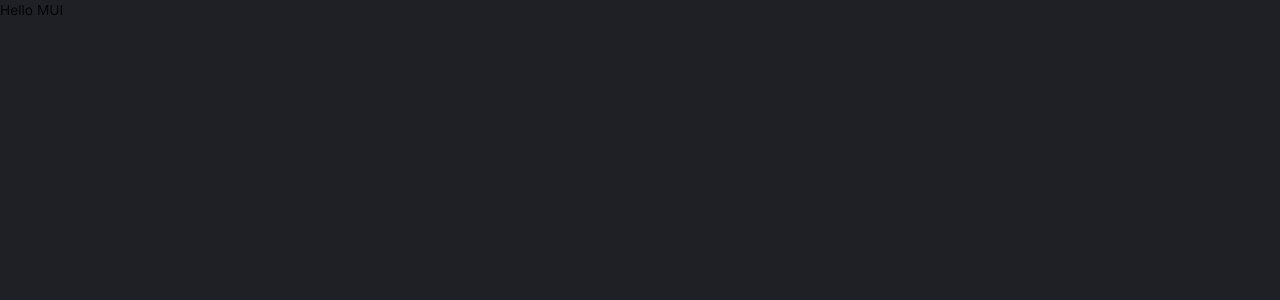
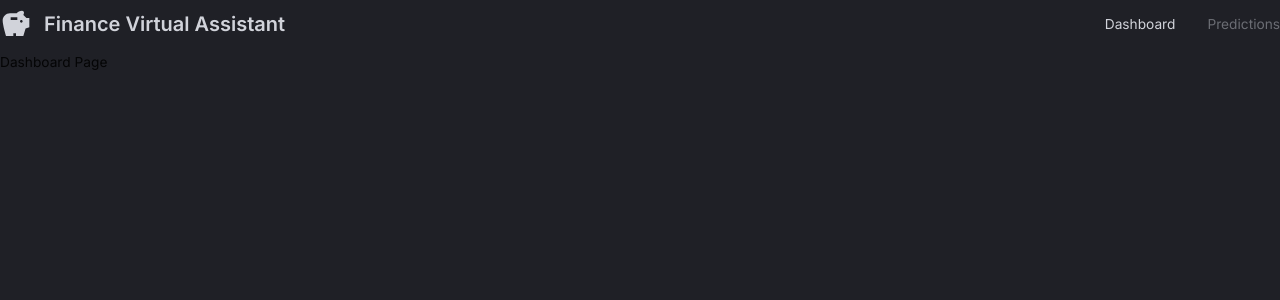
Before and after one commit to mbakin/findash, a React (Vite) app in the folder client/: page / in a window 1280 px wide. Shown: the top 300 px of the page. Built offline with nearby package versions, Linux system fonts and the light colour scheme.

Commit message:
feat: create Navbar views

```diff
--- a/client/src/App.tsx
+++ b/client/src/App.tsx
@@ -1,16 +1,29 @@
-import { CssBaseline, ThemeProvider } from "@mui/material";
+import { Box, CssBaseline, ThemeProvider } from "@mui/material";
 import { createTheme } from "@mui/material/styles";
 import { useMemo } from "react";
 import { themeSettings } from "./theme";
+import { BrowserRouter, Route, Routes } from "react-router-dom";
+import Navbar from "@/views/navbar/index";
 
 function App() {
   const theme = useMemo(() => createTheme(themeSettings), []);
   return (
     <div className="app">
-      <ThemeProvider theme={theme}>
-        <CssBaseline />
-        Hello MUI
-      </ThemeProvider>
+      <BrowserRouter>
+        <ThemeProvider theme={theme}>
+          <CssBaseline />
+          <Box>
+            <Navbar />
+            <Routes>
+              <Route path="/" element={<div>Dashboard Page</div>} />
+              <Route
+                path="/predictions"
+                element={<div>Predictions Page</div>}
+              />
+            </Routes>
+          </Box>
+        </ThemeProvider>
+      </BrowserRouter>
     </div>
   );
 }
--- /dev/null
+++ b/client/src/components/FlexBetween.tsx
@@ -0,0 +1,10 @@
+import { Box } from "@mui/material";
+import { styled } from "@mui/system";
+
+const FlexBetween = styled(Box)({
+  display: "flex",
+  justifyContent: "space-between",
+  alignItems: "center",
+});
+
+export default FlexBetween;
--- /dev/null
+++ b/client/src/views/navbar/index.tsx
@@ -0,0 +1,50 @@
+import { useState } from "react";
+import { Link } from "react-router-dom";
+import SavingsIcon from "@mui/icons-material/Savings";
+import { Box, Typography, useTheme } from "@mui/material";
+import FlexBetween from "@/components/FlexBetween";
+
+type Props = {};
+
+const Navbar = (props: Props) => {
+  const { palette } = useTheme();
+  const [selected, setSelected] = useState("dashboard");
+  return (
+    <FlexBetween mb="0.25rem" p="0.5rem 0rem" color={palette.grey[300]}>
+      <FlexBetween gap="0.75rem">
+        <SavingsIcon sx={{ fontSize: "32px" }} />
+        <Typography variant="h4" fontSize="20px">
+          Finance Virtual Assistant
+        </Typography>
+      </FlexBetween>
+      <FlexBetween gap="2rem">
+        <Box sx={{ "&:hover": { color: palette.primary[100] } }}>
+          <Link
+            to="/"
+            onClick={() => setSelected("dashboard")}
+            style={{
+              color: selected === "dashboard" ? "inherit" : palette.grey[700],
+              textDecoration: "inherit",
+            }}
+          >
+            Dashboard
+          </Link>
+        </Box>
+        <Box sx={{ "&:hover": { color: palette.primary[100] } }}>
+          <Link
+            to="/predictions"
+            onClick={() => setSelected("predictions")}
+            style={{
+              color: selected === "predictions" ? "inherit" : palette.grey[700],
+              textDecoration: "inherit",
+            }}
+          >
+            Predictions
+          </Link>
+        </Box>
+      </FlexBetween>
+    </FlexBetween>
+  );
+};
+
+export default Navbar;
```
Also changed, not shown: 1 other file (tests, documents, lock files or other folders).
